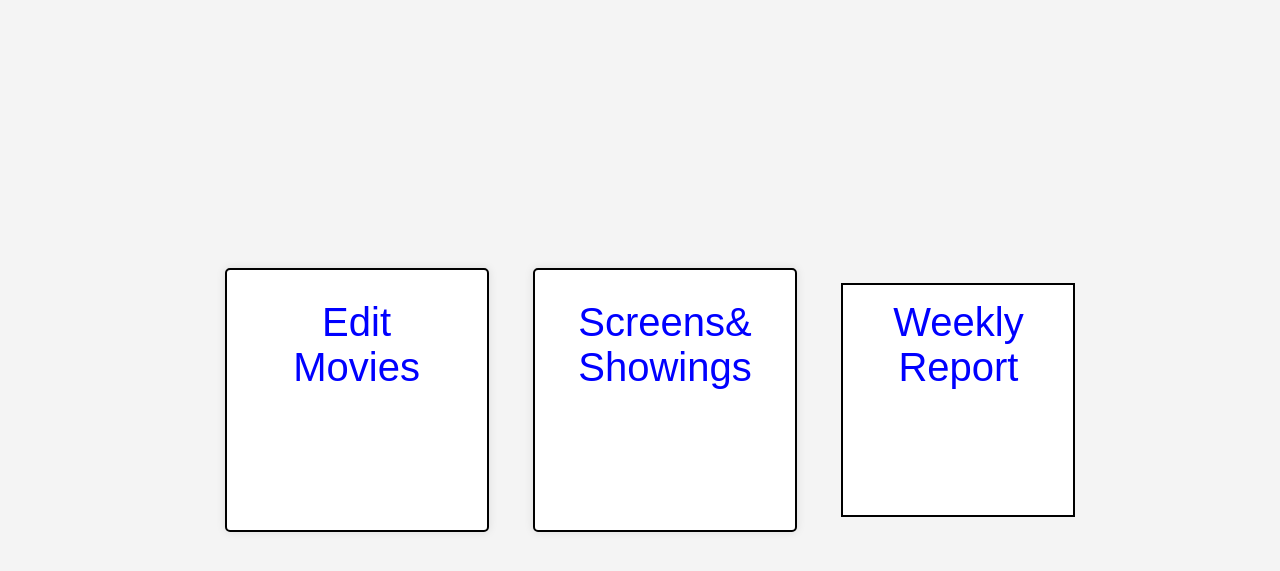
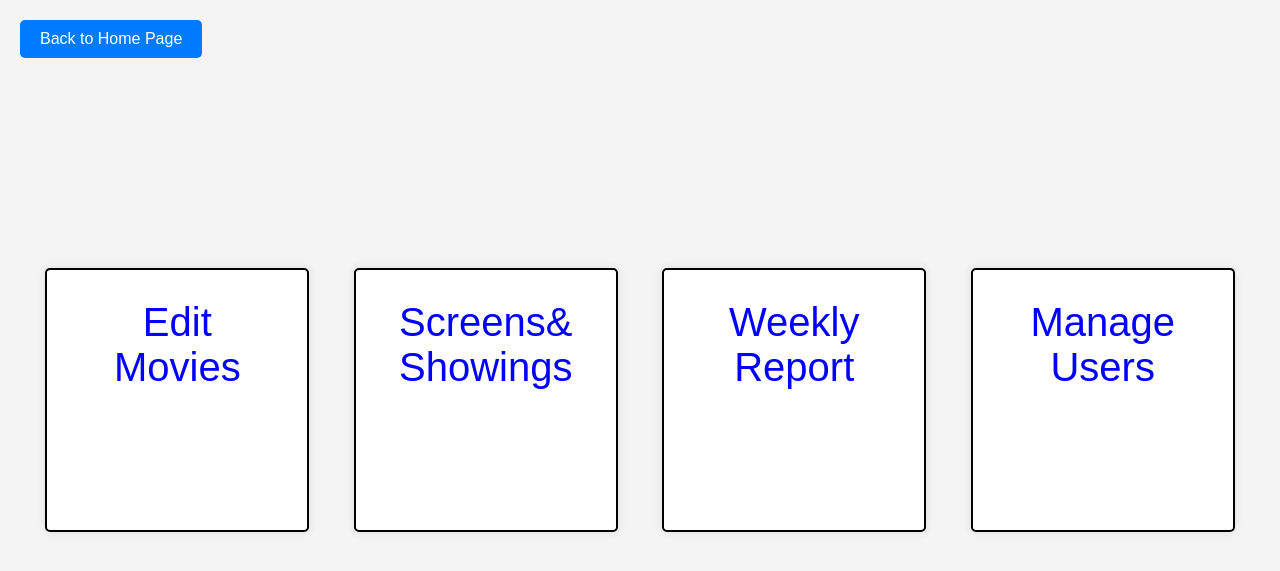
Before and after one commit to getbenjamin1/Cinema-Booking-System, a Flask app: page /admin in a window 1280 px wide. Shown: the top 571 px of the page. Run offline with Flask 3, Linux system fonts and the light colour scheme; the visitor is signed in with stand-in values (Sample User, id 1); parts of the project's set-up code (start-up, migrations or seed data) failed here and were passed over.

Commit message:
changes to css

```diff
--- a/templates/admin_splash.html
+++ b/templates/admin_splash.html
@@ -55,16 +55,23 @@
             color: black; /* Set the color for hover and active links */
         }
 
-        /* Add border to Edit Movies */
-        .box:nth-child(1),
-        .box:nth-child(3) {
-            border: 2px solid black;
-        }
+        /* Add this style to apply border to all boxes */
+    .box {
+    border: 2px solid black; /* Add this line to apply border to all boxes */
+}
+.back-btn {
+    position: fixed;
+    top: 20px;
+    left: 20px;
+    background-color: #007bff;
+    color: #fff;
+    padding: 10px 20px;
+    border-radius: 5px;
+    text-decoration: none;
+    font-size: 16px;
+    cursor: pointer;
+}
 
-        /* Add border to Edit Shows */
-        .box:nth-child(2) {
-            border: 2px solid black;
-        }
 
         /* Style for the Weekly Report link */
         .weekly-report {
@@ -90,7 +97,14 @@
             <span style="font-size: 2.5em;">Screens&<br>Showings</span>
         </a>
         <!-- Weekly Report link -->
-        <a href="/admin/report" class="weekly-report">Weekly Report</a>
+        <a href="/admin/report" class="box"  style="color: blue;">
+            <span style="font-size: 2.5em;">Weekly Report</span>
+        </a>
+
+        <a href="/admin/report" class="box"  style="color: blue;">
+            <span style="font-size: 2.5em;">Manage Users</span>
+        </a>
+        <a class="back-btn" href="/">Back to Home Page</a>
     </div>
 </body>
 </html>
```
Also changed, not shown: todo.MD (+7 -4 lines).
